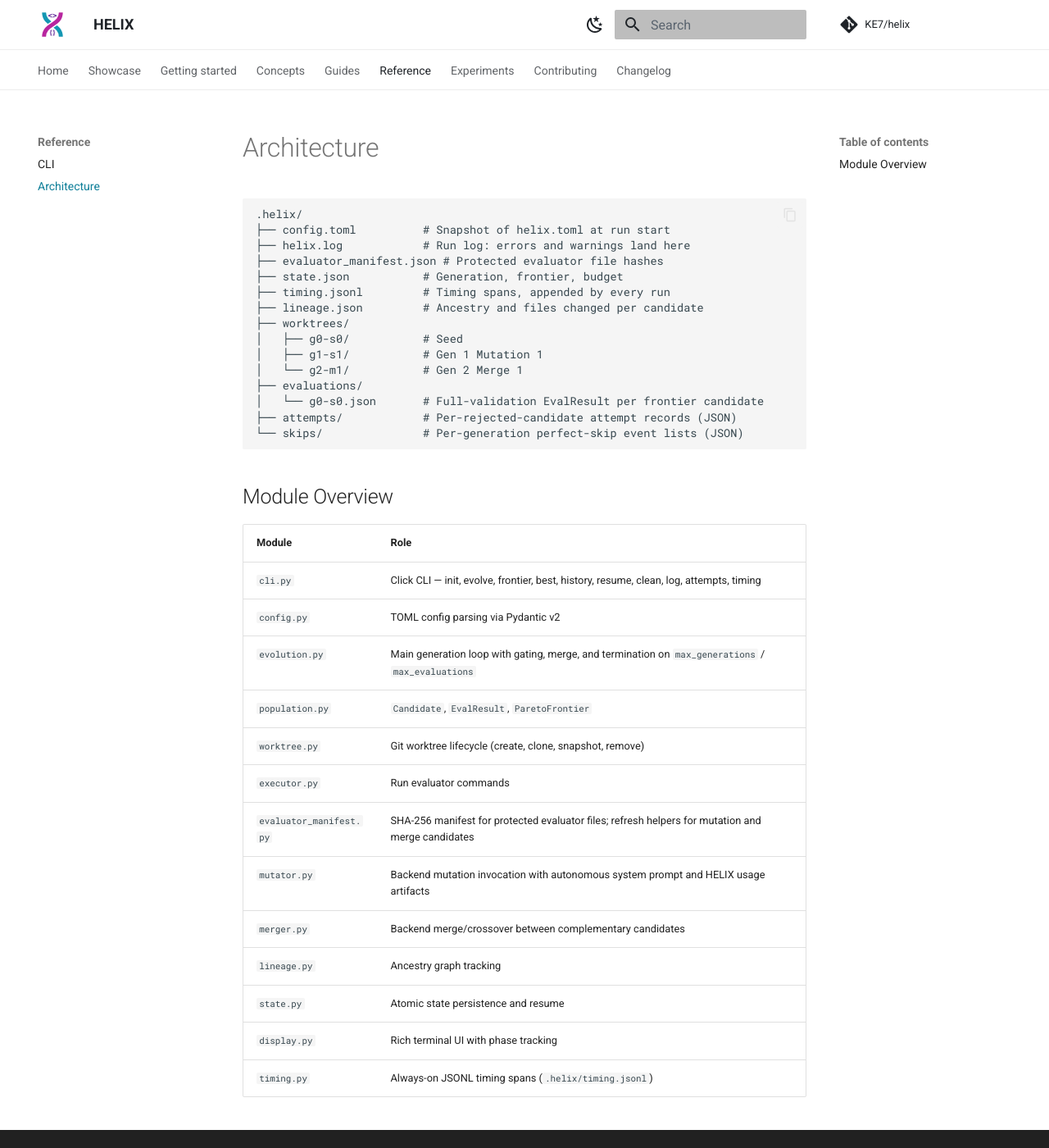
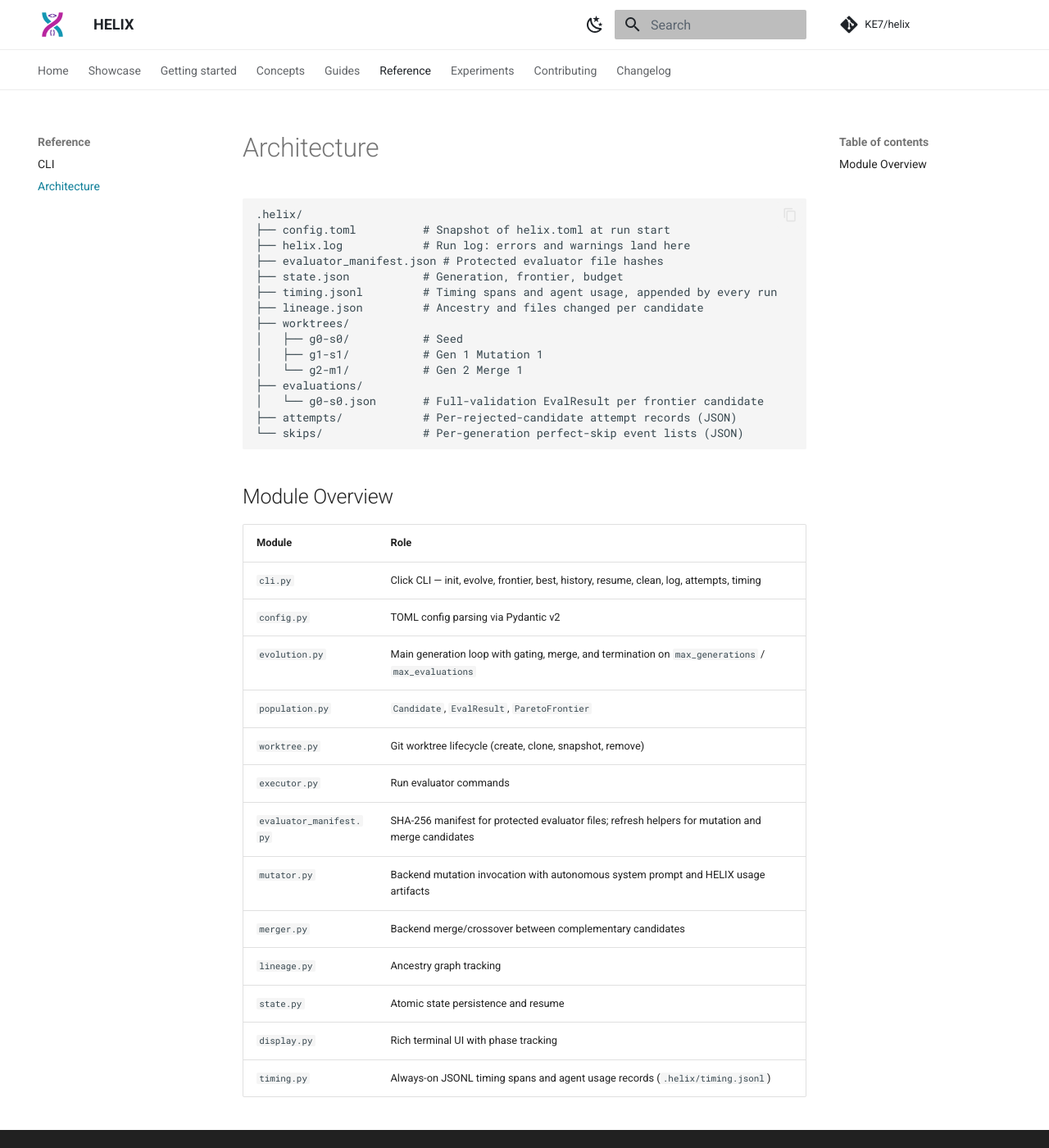
Before and after one commit to KE7/helix, an MkDocs documentation site: the page built from docs/reference/architecture.md, in a window 1280 px wide and 1400 px high. Shown: the whole window at 82% size. Built offline with MkDocs 1.6.1 and Material for MkDocs 9.7.7, drawn with Linux system fonts in a browser that asks for light colours; comment, search, counter and statistics services are not loaded.

Commit message:
Docs: timing.jsonl also holds agent usage records

```diff
--- a/docs/reference/architecture.md
+++ b/docs/reference/architecture.md
@@ -7,7 +7,7 @@
 ├── helix.log            # Run log: errors and warnings land here
 ├── evaluator_manifest.json # Protected evaluator file hashes
 ├── state.json           # Generation, frontier, budget
-├── timing.jsonl         # Timing spans, appended by every run
+├── timing.jsonl         # Timing spans and agent usage, appended by every run
 ├── lineage.json         # Ancestry and files changed per candidate
 ├── worktrees/
 │   ├── g0-s0/           # Seed
@@ -35,4 +35,4 @@
 | `lineage.py` | Ancestry graph tracking |
 | `state.py` | Atomic state persistence and resume |
 | `display.py` | Rich terminal UI with phase tracking |
-| `timing.py` | Always-on JSONL timing spans (`.helix/timing.jsonl`) |
+| `timing.py` | Always-on JSONL timing spans and agent usage records (`.helix/timing.jsonl`) |
```
Also changed, not shown: skills/helix/references/run-debug.md (+1 -1 lines).
